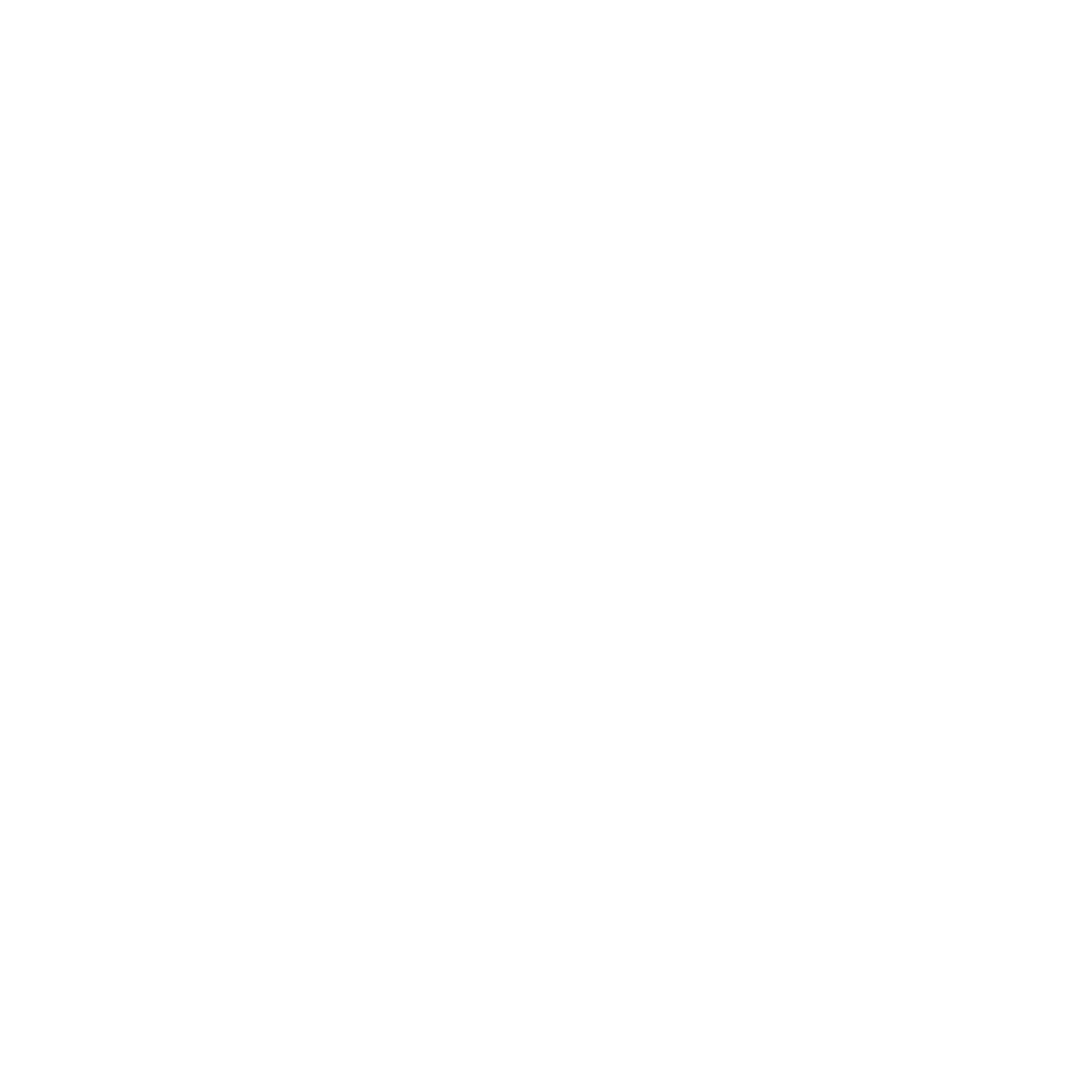
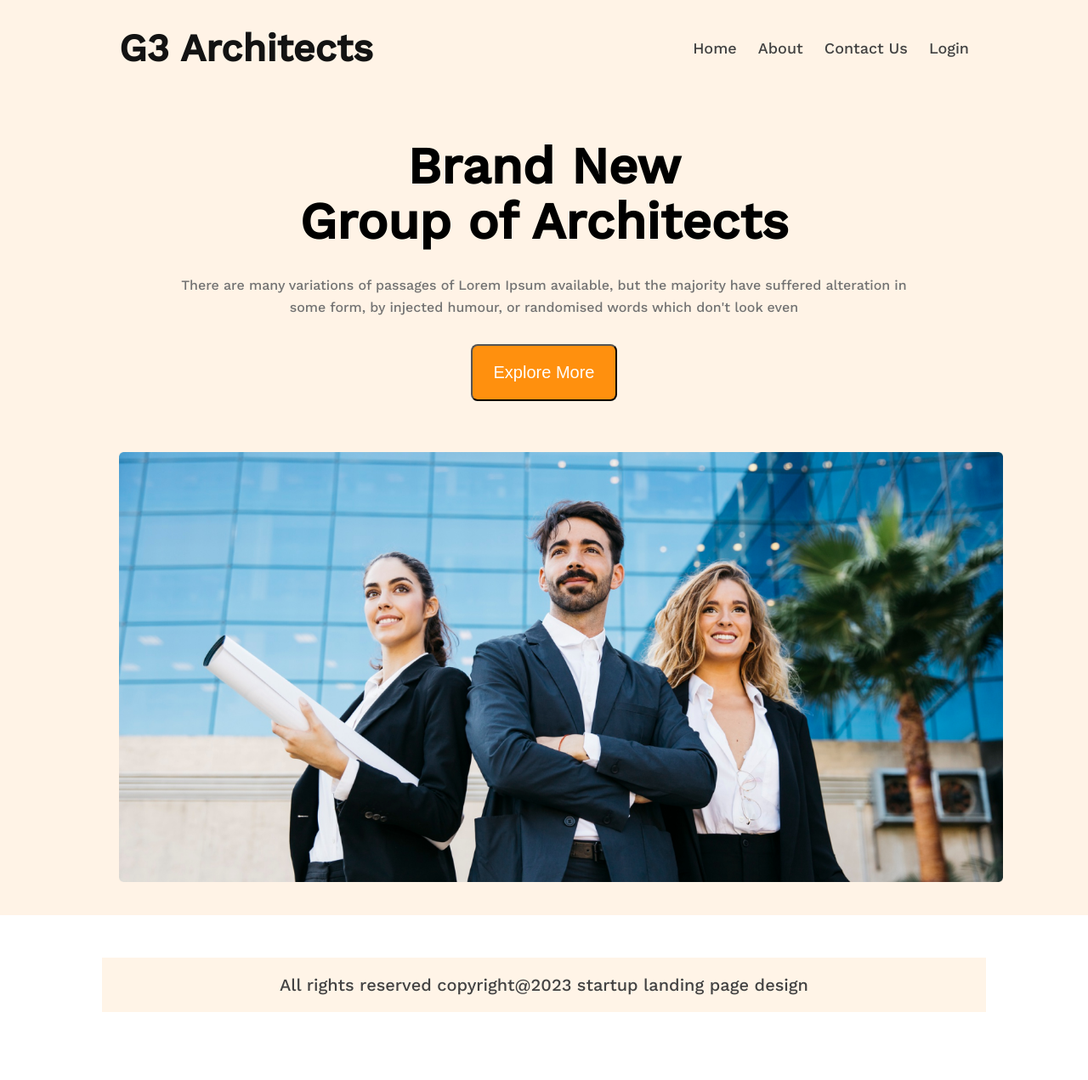
Before and after one commit to khslid234/asignment-two, a plain HTML site: page index.html in a window 1280 px wide. Shown: the whole page at 85% size. Before the commit the page ends 800 px from the top, so only its background shows below. Drawn offline with nearby package versions, Linux system fonts and the light colour scheme.

Commit message:
developer

```diff
--- a/index.html
+++ b/index.html
@@ -1,12 +1,55 @@
 <!DOCTYPE html>
 <html lang="en">
+
 <head>
     <meta charset="UTF-8">
     <meta http-equiv="X-UA-Compatible" content="IE=edge">
     <meta name="viewport" content="width=device-width, initial-scale=1.0">
     <title>Assignment Two</title>
+    <link rel="stylesheet" href="style.css">
 </head>
+
 <body>
+    <!-- header section -->
+    <header>
+        <div class="header-section">
+            <nav class="header-nav">
+                <div class="logo-text">
+                    <h2 class="logo-title">G3 Architects</h2>
+                </div>
+                <div class="menu-items">
+                    <ul>
+                        <li><a href="#">home</a></li>
+                        <li><a href="#">about</a></li>
+                        <li><a href="#">contact us</a></li>
+                        <li><a href="#">login</a></li>
+                    </ul>
+                </div>
+            </nav>
+        </div>
+    </header>
+    <main>
+        <!-- brand new section -->
+        <section class="brand-new-section">
+            <div class="brand-new-items">
+                <h3 class="brand-title">Brand New<br>Group of Architects </h3>
+                <p class="brand-description">There are many variations of passages of Lorem Ipsum available, but the
+                    majority have suffered alteration in some form, by injected humour, or randomised words which don't
+                    look even</p>
+                <button class="button-primary">Explore More</button>
+            </div>
+        </section>
+    <!-- banner section -->
+        <section class="banner-section">
+            <img src="images/banner.png" alt="">
+        </section>
+    </main>
+    <!-- footer copy write section -->
+    <footer class="copy-write-section">
+        <div class="copy-write-text">
+            <p class="footer-text">All rights reserved copyright@2023 startup landing page design</p>
+        </div>
+    </footer>
+</body>
 
-</body>
 </html>
--- a/style.css
+++ b/style.css
@@ -0,0 +1,171 @@
+/* fonts */
+@import url('https://fonts.googleapis.com/css2?family=Open+Sans:ital@0;1&family=Poppins:wght@500&family=Work+Sans:wght@500&display=swap');
+
+/* ---------------------------
+  common styles or uttilites
+  --------------------------- */
+* {
+    margin: 0;
+    padding: 0;
+}
+
+body {
+    font-family: 'Work Sans', sans-serif;
+    background: rgba(255, 144, 14, 0.1);
+
+}
+
+header {
+    display: flex;
+    justify-content: center;
+    padding: 30px 0;
+}
+
+.button-primary {
+    font-size: 20px;
+    color: #ffffff;
+    background: #FF900E;
+    padding: 20px 25px;
+    border-radius: 8px;
+}
+
+
+/* --------------------------
+header menu and logo styles
+----------------------------*/
+
+.header-nav {
+    width: 1000px;
+    display: flex;
+    justify-content: space-between;
+    align-items: center;
+}
+
+.logo-title {
+    font-size: 45px;
+    color: #131313;
+}
+
+.menu-items ul li {
+    list-style: none;
+    display: inline;
+    margin-left: 20px;
+}
+
+.menu-items a {
+    text-decoration: none;
+    font-weight: 500;
+    font-size: 18px;
+    color: #424242;
+    text-transform: capitalize;
+}
+
+/* --------------------------
+header brand new section styles
+----------------------------*/
+.brand-new-section {
+    width: 862px;
+    margin: 0 auto;
+    padding: 50px 0;
+}
+
+.brand-new-items {
+    text-align: center;
+    margin-bottom: 10px;
+}
+
+.brand-title {
+    font-size: 60px;
+    line-height: 65px;
+    margin-bottom: 30px;
+}
+
+.brand-description {
+    font-weight: 300;
+    font-style: normal;
+    font-size: 16px;
+    line-height: 26px;
+    color: #727272;
+    margin-bottom: 30px;
+}
+
+/* banner section styles */
+.banner-section {
+    width: 1000px;
+    margin: 0 auto;
+    padding-bottom: 35px;
+}
+
+.banner-section img {
+    width: 1040px;
+    height: auto;
+}
+
+
+
+
+
+
+
+/* footer copy write section styles */
+.copy-write-section {
+    background-color: #ffffff;
+    padding-top: 50px;
+    padding-bottom: 80px;
+
+}
+
+.copy-write-text {
+    width: 1040px;
+    margin: 0 auto;
+    background: #FFF4E7;
+    padding: 20px 0;
+}
+
+.footer-text {
+    font-weight: 300;
+    font-size: 20px;
+    color: #424242;
+    text-align: center;
+}
+
+/* Mobile Responsive section */
+
+@media only screen and (max-width: 576px) {
+
+    .header-nav {
+        width: 100%;
+        display: grid;
+        grid-template-columns: repeat(1, 1fr);
+        justify-content: center;
+    }
+
+    .menu-items ul li {
+        text-align: center;
+        display: block;
+        margin: 7px 0;
+    }
+
+    .brand-new-section {
+        width: 100%;
+    }
+
+    .brand-new-items {
+        text-align: center;
+        padding: 0 20px;
+    }
+
+    .banner-section {
+        width: 100%;
+        margin: 0 auto;
+
+    }
+    .copy-write-text {
+        width: 100%;
+        margin: 0 auto;
+    }
+    .copy-write-section{
+        margin: 0 15px;
+    }
+
+}
```
Also changed, not shown: 1 other file.
